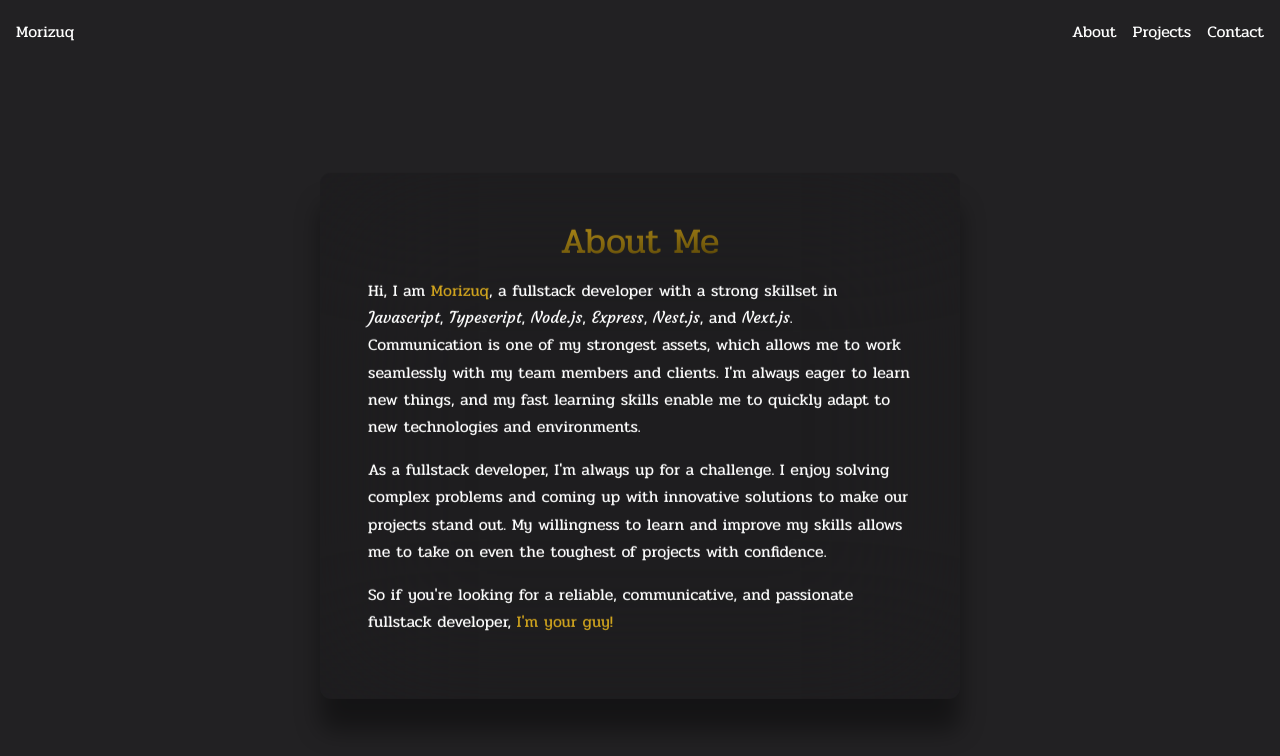
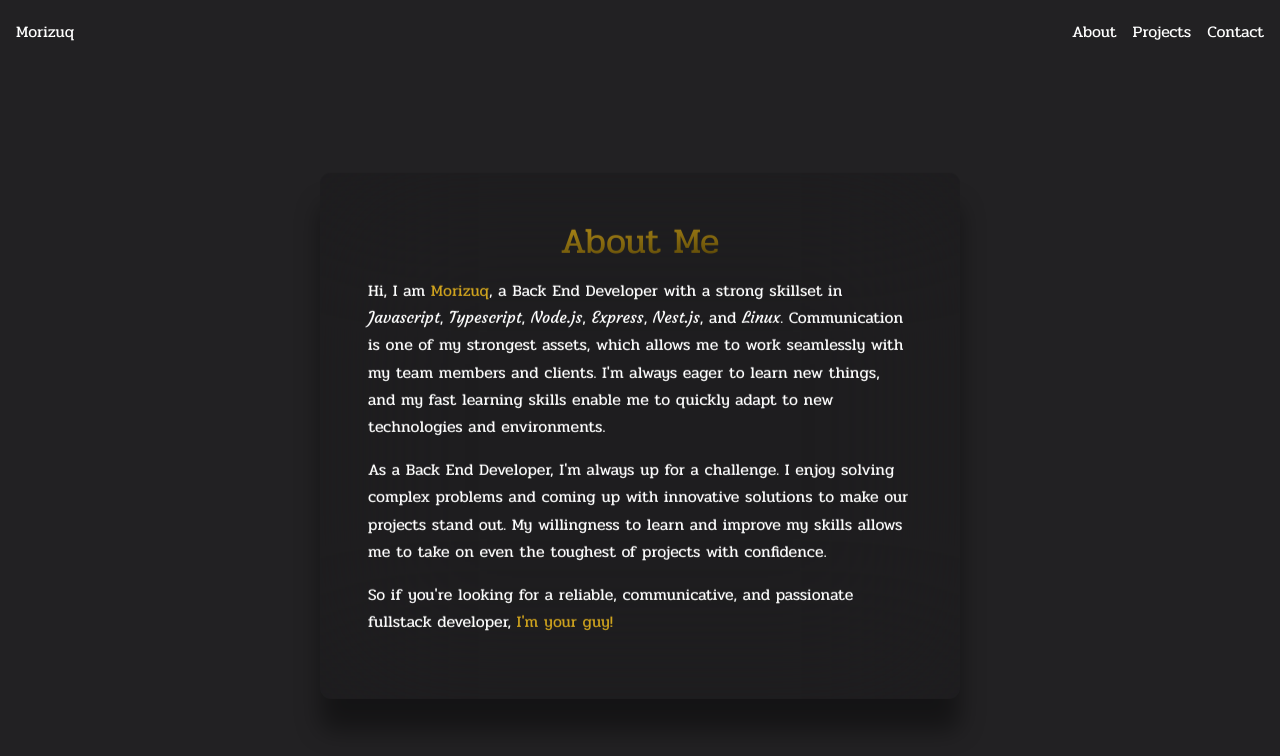
Before and after one commit to Morizuq/portfolio, a Next.js app: page /about in a window 1280 px wide. Shown: the top 756 px of the page. Built offline with nearby package versions, Linux system fonts and the light colour scheme.

Commit message:
minnor update

```diff
--- a/app/about/page.tsx
+++ b/app/about/page.tsx
@@ -5,14 +5,14 @@ export default function About() {
     <div className="min-[1060px]:absolute min-[1060px]:top-[50%] min-[1060px]:left-[50%] min-[1060px]:translate-y-[-50%] min-[1060px]:translate-x-[-50%] my-9 mx-auto glass w-[80%] min-[1060px]:w-auto p-[2rem] sm:p-[3rem] shadow-custom">
       <h2 className="sm:text-4xl text-3xl text-center grad">About Me</h2>
       <p className="mb-4 mt-4">
-        Hi, I am <span className="text-gold">Morizuq</span>, a fullstack
-        developer with a strong skillset in{" "}
+        Hi, I am <span className="text-gold">Morizuq</span>, a Back End
+        Developer with a strong skillset in{" "}
         <span className={courgette.className}>Javascript</span>,{" "}
         <span className={courgette.className}>Typescript</span>,{" "}
         <span className={courgette.className}>Node.js</span>,{" "}
         <span className={courgette.className}>Express</span>,{" "}
         <span className={courgette.className}>Nest.js</span>, and{" "}
-        <span className={courgette.className}>Next.js</span>. Communication is
+        <span className={courgette.className}>Linux</span>. Communication is
         one of my strongest assets, which allows me to work seamlessly with my
         team members and clients. I'm always eager to learn new things, and my
         fast learning skills enable me to quickly adapt to new technologies and
@@ -20,7 +20,7 @@ export default function About() {
       </p>
 
       <p>
-        As a fullstack developer, I'm always up for a challenge. I enjoy solving
+        As a Back End Developer, I'm always up for a challenge. I enjoy solving
         complex problems and coming up with innovative solutions to make our
         projects stand out. My willingness to learn and improve my skills allows
         me to take on even the toughest of projects with confidence.
--- a/app/page.tsx
+++ b/app/page.tsx
@@ -14,8 +14,8 @@ export default function Home() {
         Fullstack Developer
       </h3>
       <ul className="flex sm:flex-row sm:space-x-2 space-x-0 flex-col text-light text-space">
-        <li>Web Developer</li>
         <li>Software Engineer</li>
+        <li>Back End Developer</li>
         <li>Programmer</li>
       </ul>
 
```
Also changed, not shown: 1 other file (tests, documents, lock files or other folders).
